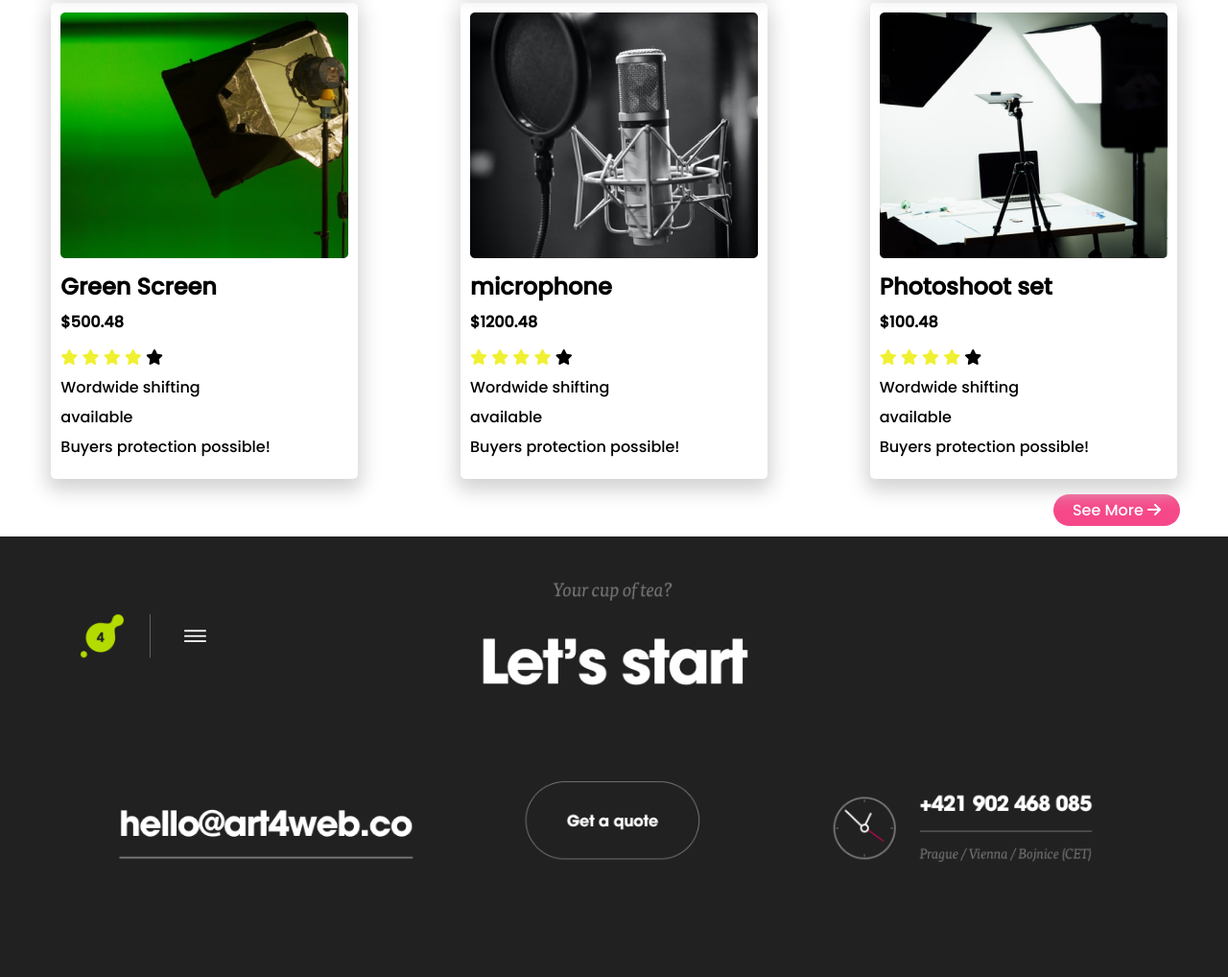
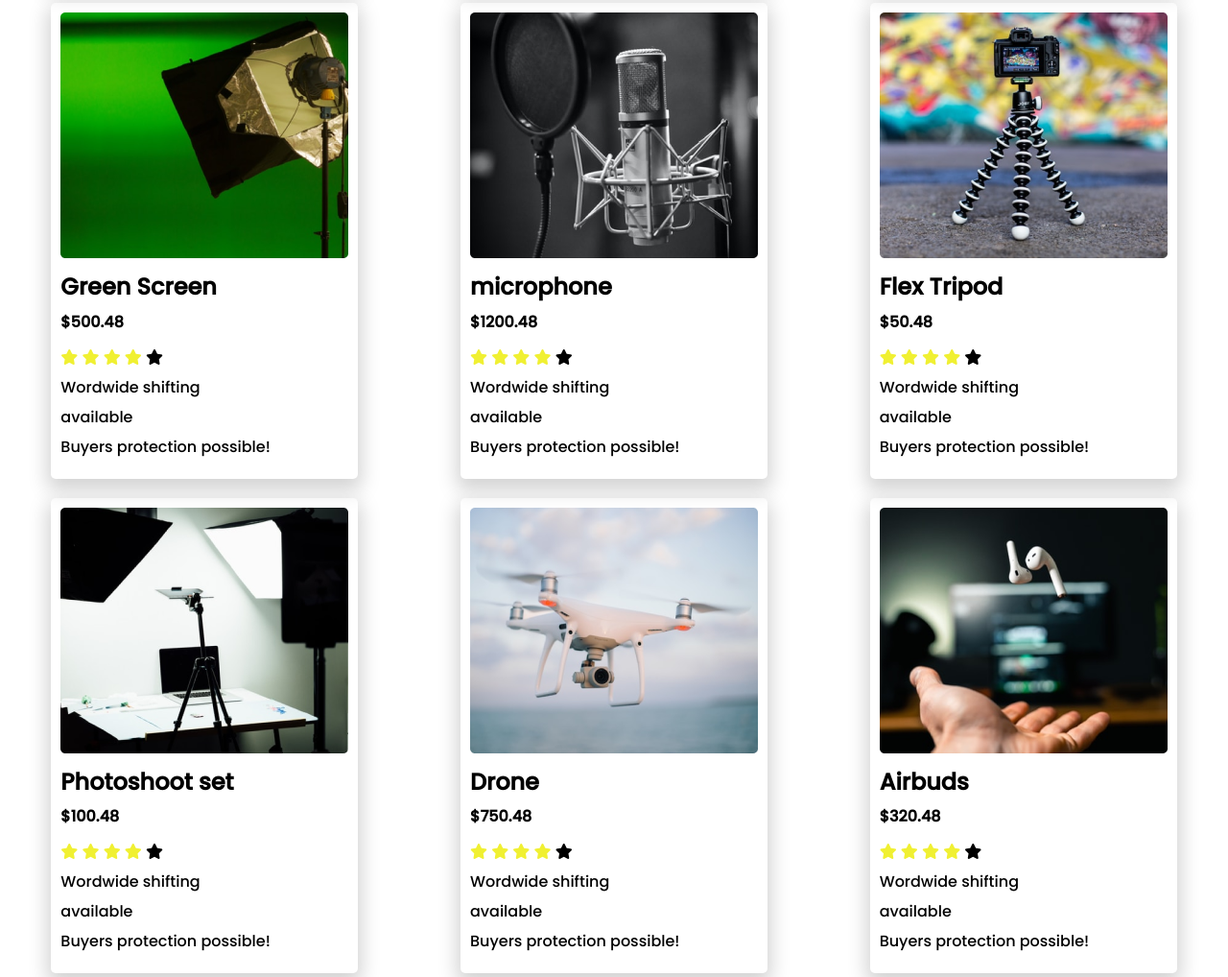
Before and after one commit to SalmanWaziullah/assignment2, a plain HTML site: page index.html in a window 1280 px wide. Shown: the part 1891-2909 px from the top of the page at 96% size. Drawn offline with Linux system fonts and the light colour scheme.

Commit message:
going to submit

```diff
--- a/index.html
+++ b/index.html
@@ -194,9 +194,57 @@
           <p>Buyers protection possible!</p>
         </div>
         <div class="single-collection">
+          <img src="images/tripod.png" alt="" />
+          <h2>Flex Tripod</h2>
+          <h4>$50.48</h4>
+          <p>
+            <i class="fas fa-star filled"></i>
+            <i class="fas fa-star filled"></i>
+            <i class="fas fa-star filled"></i>
+            <i class="fas fa-star filled"></i>
+            <i class="fas fa-star"></i>
+          </p>
+          <p>Wordwide shifting</p>
+          <p>available</p>
+
+          <p>Buyers protection possible!</p>
+        </div>
+        <div class="single-collection">
           <img src="images/setup.png" alt="" />
           <h2>Photoshoot set</h2>
           <h4>$100.48</h4>
+          <p>
+            <i class="fas fa-star filled"></i>
+            <i class="fas fa-star filled"></i>
+            <i class="fas fa-star filled"></i>
+            <i class="fas fa-star filled"></i>
+            <i class="fas fa-star"></i>
+          </p>
+          <p>Wordwide shifting</p>
+          <p>available</p>
+
+          <p>Buyers protection possible!</p>
+        </div>
+        <div class="single-collection">
+          <img src="images/drone.png" alt="" />
+          <h2>Drone</h2>
+          <h4>$750.48</h4>
+          <p>
+            <i class="fas fa-star filled"></i>
+            <i class="fas fa-star filled"></i>
+            <i class="fas fa-star filled"></i>
+            <i class="fas fa-star filled"></i>
+            <i class="fas fa-star"></i>
+          </p>
+          <p>Wordwide shifting</p>
+          <p>available</p>
+
+          <p>Buyers protection possible!</p>
+        </div>
+        <div class="single-collection">
+          <img src="images/airpod.png" alt="" />
+          <h2>Airbuds</h2>
+          <h4>$320.48</h4>
           <p>
             <i class="fas fa-star filled"></i>
             <i class="fas fa-star filled"></i>
```
